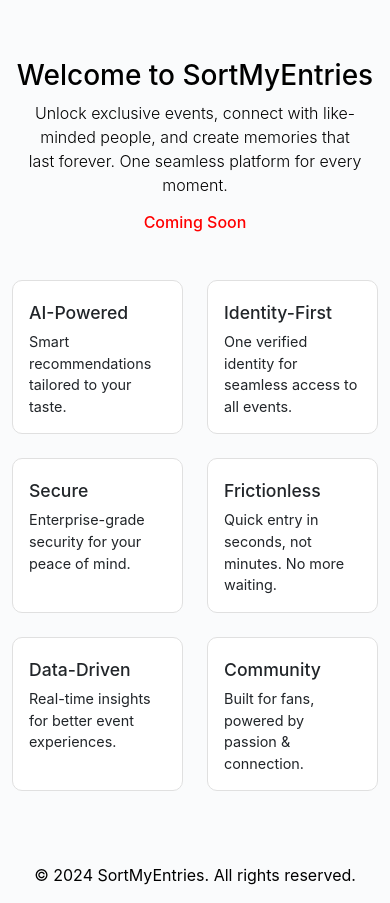
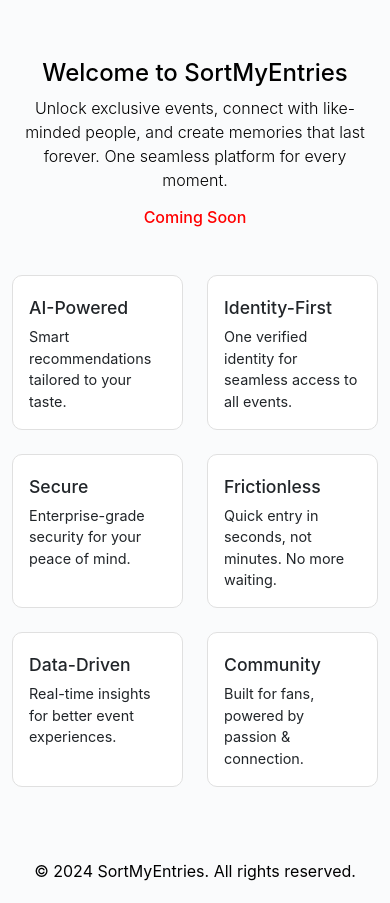
Before and after one commit to vxdnt/sme3, a plain HTML site: page index.html in a window 390 px wide. Shown: the part 45-948 px from the top of the page. Drawn offline with nearby package versions, Linux system fonts and the light colour scheme.

```diff
--- a/index.html
+++ b/index.html
@@ -124,7 +124,7 @@
             }
 
             .title {
-                font-size: 1.75rem;
+                font-size: 1.5rem;
             }
 
             .hamburger {
@@ -133,7 +133,6 @@
 
             .lead {
                 font-size: 1rem;
-                padding: 0 1rem;
             }
 
             .card-title {
```
